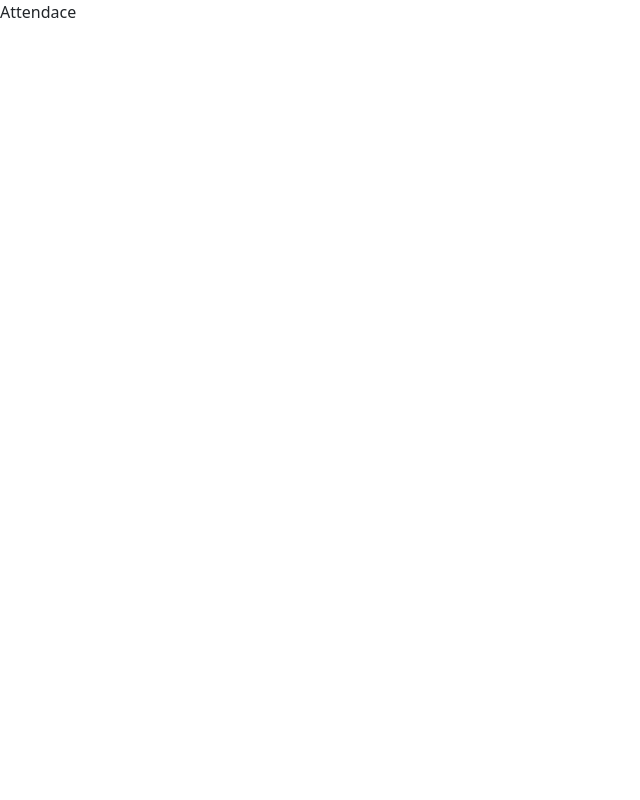
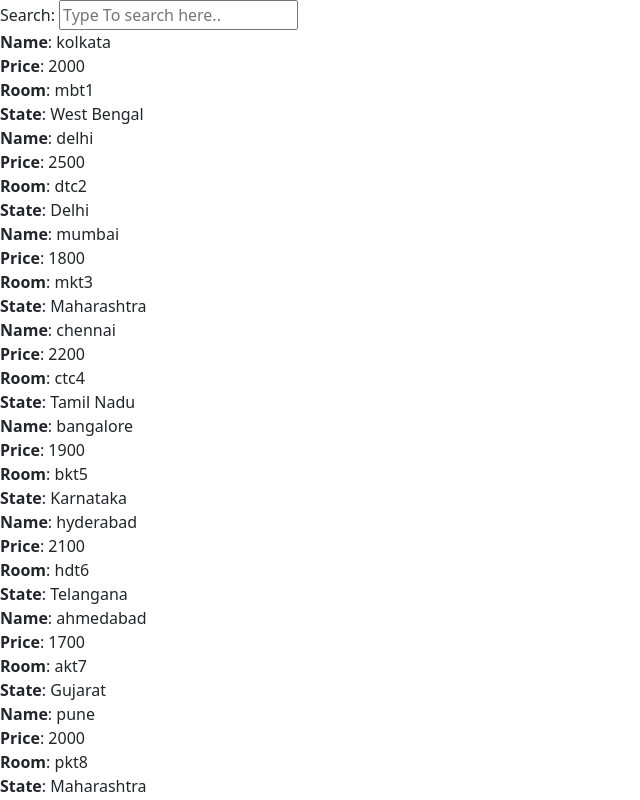
Before and after one commit to apurva313/College-Dashboard, a React (Create React App) app in the folder client/: page /at in a window 1280 px wide. Shown: the top 800 px of the page, without its empty margins (0-640 px from the left). Built offline with nearby package versions, Linux system fonts and the light colour scheme.

Commit message:
Update Attendance.js

```diff
--- a/client/src/component/pages/Attendance.js
+++ b/client/src/component/pages/Attendance.js
@@ -7,7 +7,7 @@ const Attendance = () => {
             "id": 1,
             "name": "kolkata",
             "room": "mbt1",
-            "prince": 2000,
+            "price": 2000,
             "state": "West Bengal"
         },
         {
@@ -114,14 +114,54 @@ const Attendance = () => {
             "room": "ngt16",
             "price": 2200,
             "state": "Maharashtra"
+        },
+    ];
+
+    const [searchText, setSearchText]= useState("");
+    const [data,setData]= useState(dataList);
+    //exculde column list frojm filter
+
+    const exculdeColumns=["id"];
+
+    //change event of search input
+    const hc= value => {
+        setSearchText(value);
+        filterData(value);
+
+    }
+    const filterData= (value)=>{
+        const lowercaseValue= value.toLowerCase().trim();
+        if(lowercaseValue ==="") setData(dataList);
+        else{
+            const filteredData= dataList.filter(item =>{
+                    return Object.keys(item).some(key =>
+                        exculdeColumns.includes(key) ? false : item[key].toString().toLowerCase().includes(lowercaseValue))
+            });
+            setData(filteredData);
         }
-    ]
 
-    return (
+    }
+
+
+
+    return <>
         <div>
-            Attendace
+            Search: <input type='text' placeholder='Type To search here..' value={searchText} onChange={e => hc(e.target.value)}/>
+
+                    <div className='box-container'>
+                        {
+                            data.map((x)=>(
+                                <div>
+                                    <b>Name</b>: {x.name} <br/>
+                                    <b>Price</b>: {x.price} <br/>
+                                    <b>Room</b>: {x.room} <br/>
+                                    <b>State</b>: {x.state} <br/>
+                                </div>
+                            ))
+                        }
+                    </div>
         </div>
-    )
+    </>
 }
 
 export default Attendance
```
